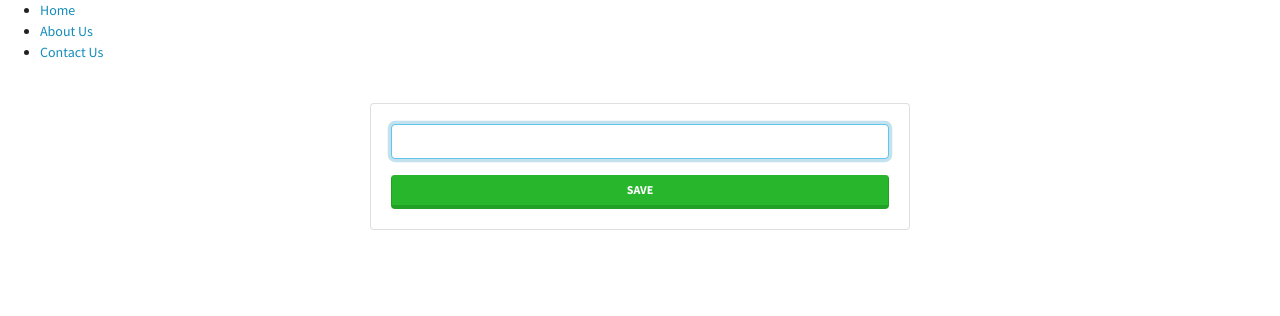
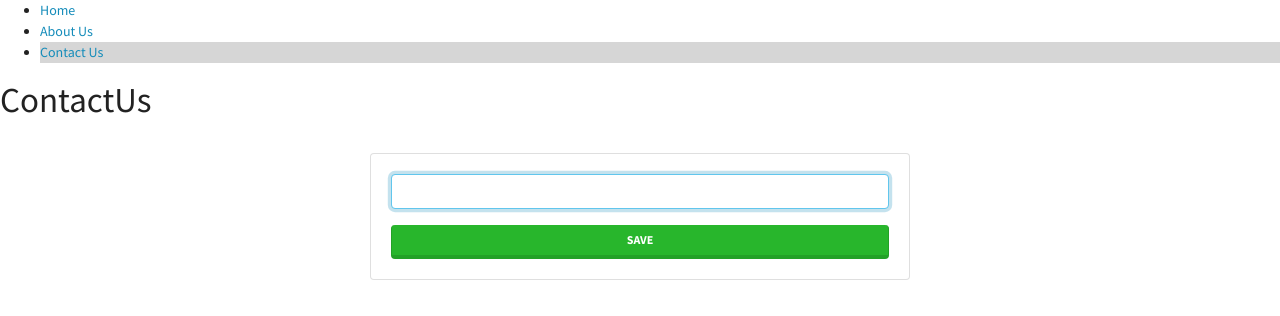
Before and after one commit to EduJura/eduardo-juarez-app, a React (Create React App) app: page /my-react-app-with-ts/contact-us in a window 1280 px wide. Shown: the top 316 px of the page. Built offline with nearby package versions, Linux system fonts and the light colour scheme.

Commit message:
Update baseURL

```diff
--- a/package.json
+++ b/package.json
@@ -36,7 +36,7 @@
     "ci": "yarn install --immutable --immutable-cache --check-cache",
     "test": "react-scripts test",
     "test:e2e": "react-scripts test --testMatch=**\\.test\\.e2e\\.ts",
-    "local:test:e2e": "REACT_APP_SELENIUM_TEST_URL=http:localhost:3000 yarn test:e2e",
+    "local:test:e2e": "REACT_APP_SELENIUM_TEST_URL=http://localhost:3000/my-react-app-with-ts/ yarn test:e2e",
     "prod:test:e2e": "yarn test:e2e"
   },
   "jest": {
--- a/src/App.tsx
+++ b/src/App.tsx
@@ -2,17 +2,17 @@ import { Route, Routes } from "react-router-dom";
 import { Navigation } from "./components";
 import { Home, AboutUs, ContactUs } from "./pages";
 import { TaskList } from "./components";
-import { getBaseURL } from "./utils";
+//import { getBaseURL } from "./utils";
 
 function App(): JSX.Element {
-  const baseURL = getBaseURL();
+  //const baseURL = getBaseURL();
   return (
     <>
       <Navigation />
       <Routes>
-        <Route path={baseURL} element={<Home />} />
-        <Route path={baseURL + '/about-us'} element={<AboutUs />} />
-        <Route path={baseURL + '/contact-us'} element={<ContactUs />} />
+        <Route path="/" element={<Home />} />
+        <Route path="/about-us" element={<AboutUs />} />
+        <Route path="/contact-us" element={<ContactUs />} />
       </Routes>
       <TaskList />
     </>
--- a/src/components/Navigation/Navigation.tsx
+++ b/src/components/Navigation/Navigation.tsx
@@ -1,6 +1,6 @@
 import { Link, useMatch, useResolvedPath } from "react-router-dom";
 import "./Navigation.scss";
-import { getBaseURL } from "../../utils";
+//import { getBaseURL } from "../../utils";
 
 function Navigation(): JSX.Element {
   return (
@@ -15,10 +15,10 @@ function Navigation(): JSX.Element {
 }
 
 function CustomLink({children, ...props }): JSX.Element {
-  const baseURL = getBaseURL();
+  //const baseURL = getBaseURL();
   const resolvedPath = useResolvedPath(props.url);
   const isActive = useMatch({path: resolvedPath.pathname, end: true});
-  const url = baseURL === "/" ? props.url : baseURL + props.url;
+  const url = props.url; //baseURL === "/" ? props.url : baseURL + props.url;
   return (
     <li className={isActive ? "navigation--active" : ""}>
       <Link to={url}>{children}</Link>
--- a/src/index.tsx
+++ b/src/index.tsx
@@ -8,7 +8,8 @@ import 'bootswatch/dist/lumen/bootstrap.min.css';
 
 ReactDOM.render(
   <React.StrictMode>
-    <BrowserRouter>
+    <BrowserRouter
+      basename='/my-react-app-with-ts'>
       <App />
     </BrowserRouter>
   </React.StrictMode>,
```
Also changed, not shown: 1 other file (tests, documents, lock files or other folders).
